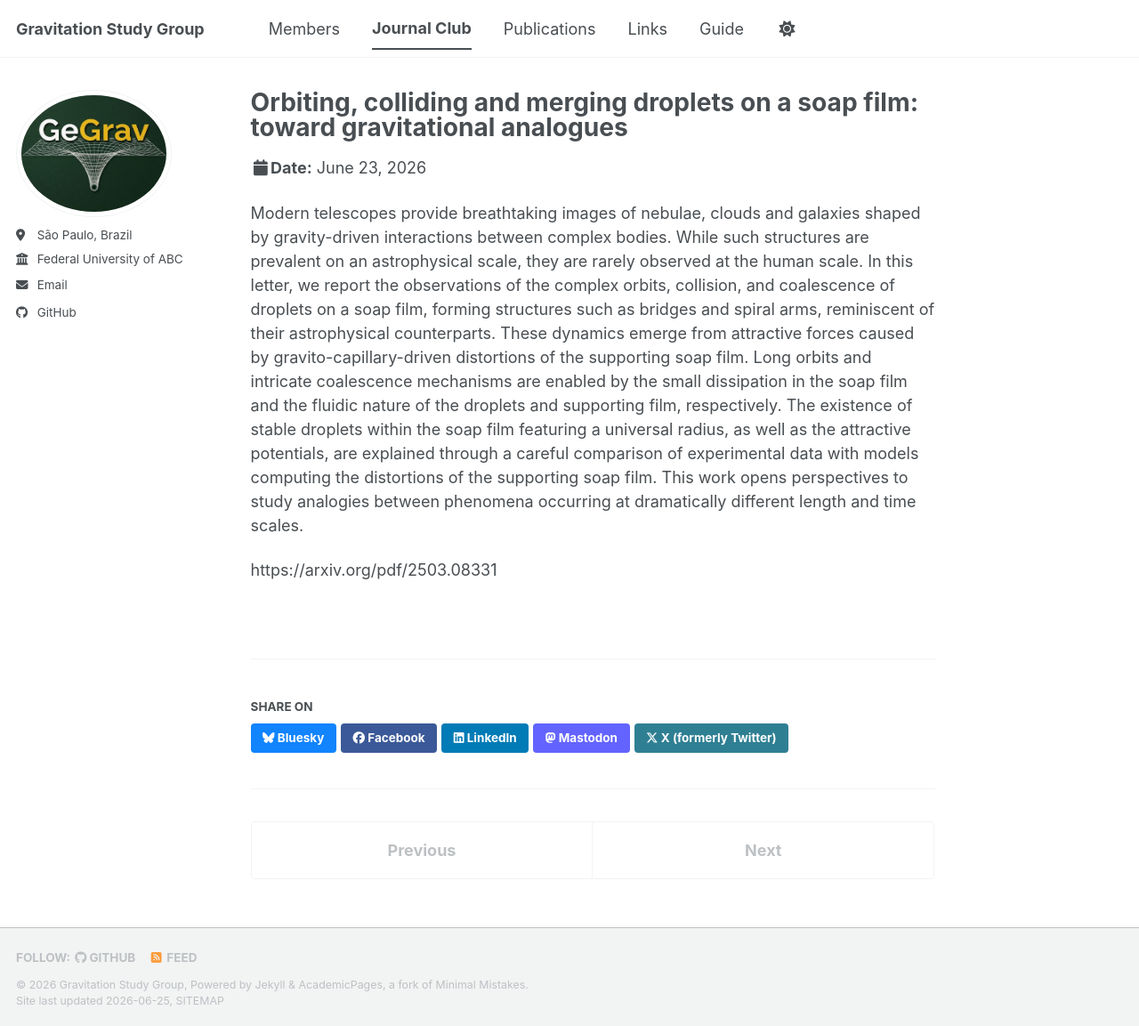
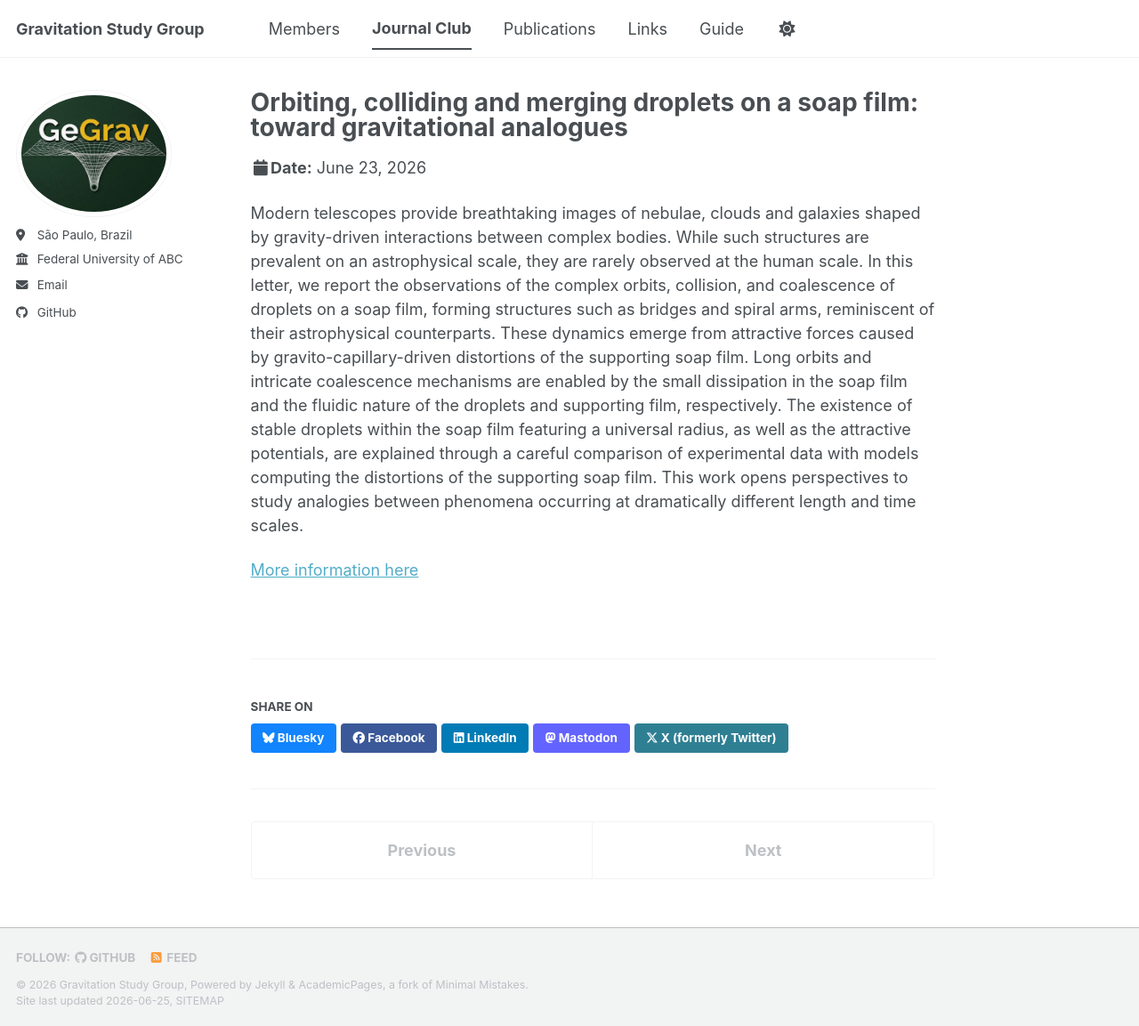
Before and after one commit to gegrav-ufabc/gegrav-ufabc.github.io, a Jekyll site: the page built from _talks/2014-03-01-talk-3.md, in a window 1280 px wide and 1153 px high. Shown: the whole window at 89% size. Built offline with Jekyll 4.4.1, drawn with Linux system fonts in a browser that asks for light colours; a style sheet for code colours, icons or effects is not loaded.

Commit message:
Update 2014-03-01-talk-3.md

```diff
--- a/_talks/2014-03-01-talk-3.md
+++ b/_talks/2014-03-01-talk-3.md
@@ -21,4 +21,4 @@ attractive potentials, are explained through a careful comparison of experimenta
 computing the distortions of the supporting soap film. This work opens perspectives to study
 analogies between phenomena occurring at dramatically different length and time scales.
 
-https://arxiv.org/pdf/2503.08331
+[More information here]([http://example2.com](https://arxiv.org/pdf/2503.08331))
```
